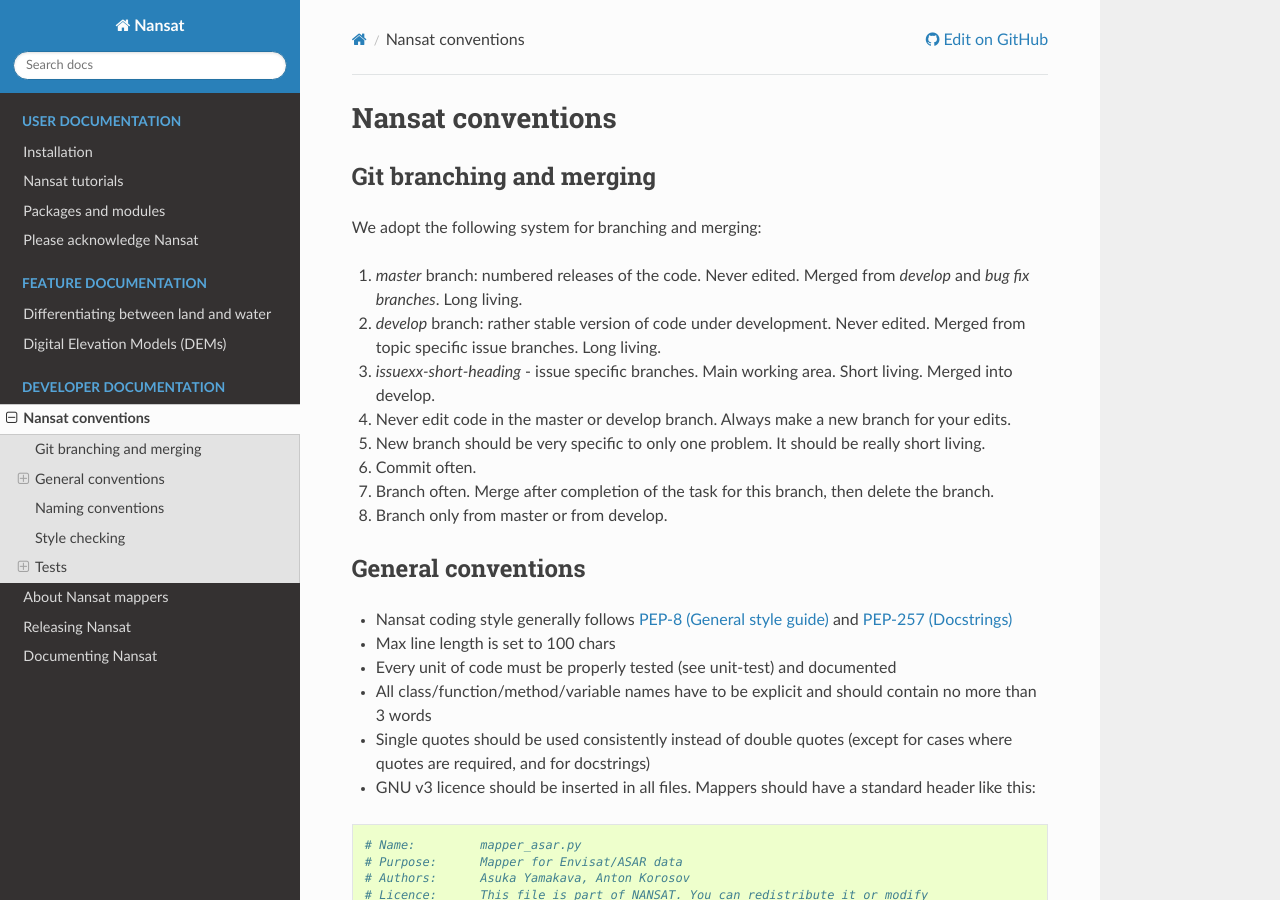
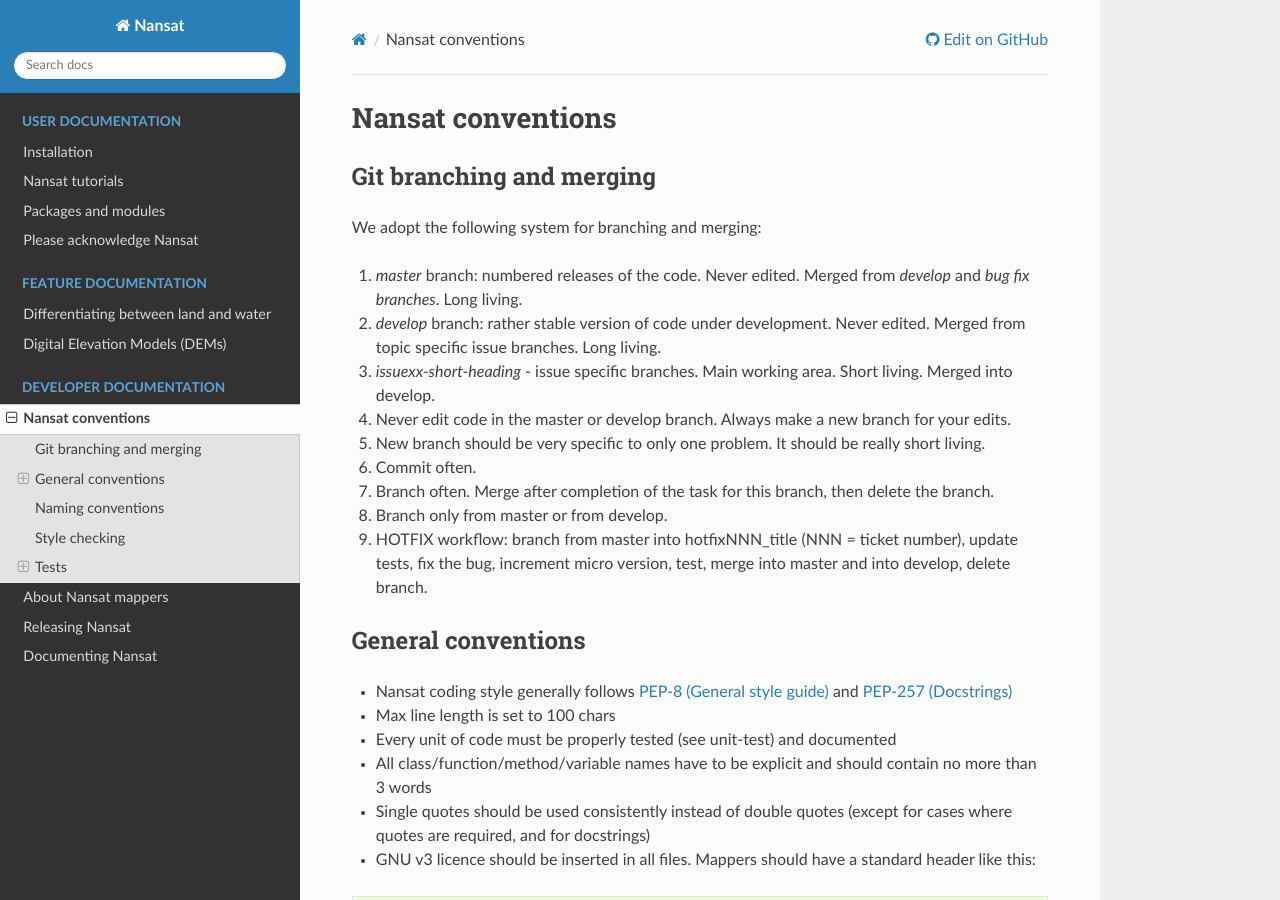
Before and after one commit to nansencenter/nansat, a Sphinx documentation site: the page built from docs/source/conventions.rst, in a window 1280 px wide and 900 px high. Built offline with Sphinx 7.4.7 and the Read the Docs theme 2.0.0, drawn with Linux system fonts in a browser that asks for light colours.

Commit message:
fix #222: add hotfix conventions

```diff
--- a/docs/source/conventions.rst
+++ b/docs/source/conventions.rst
@@ -14,6 +14,8 @@
 6. Commit often.
 7. Branch often. Merge after completion of the task for this branch, then delete the branch.
 8. Branch only from master or from develop.
+9. HOTFIX workflow: branch from master into hotfixNNN_title (NNN = ticket number), update tests,
+   fix the bug, increment micro version, test, merge into master and into develop, delete branch.
 
 General conventions
 -------------------
```
